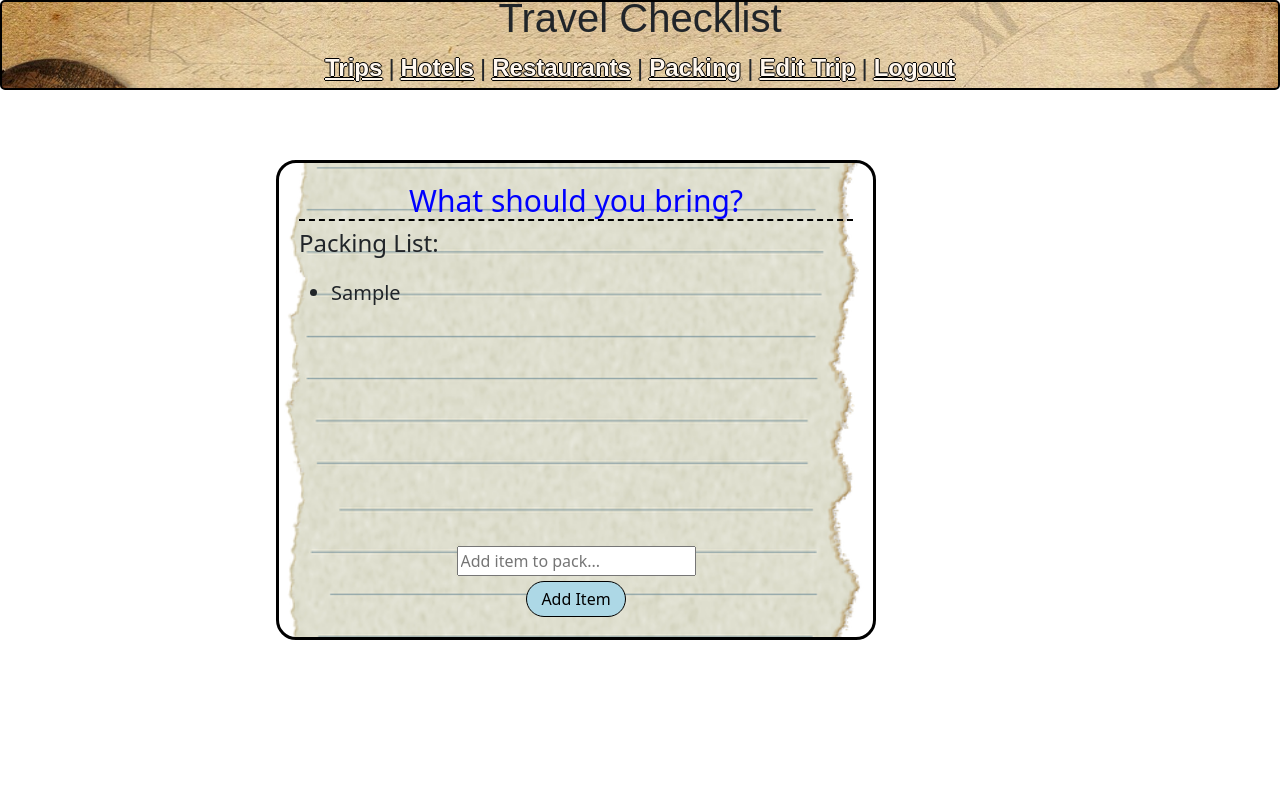
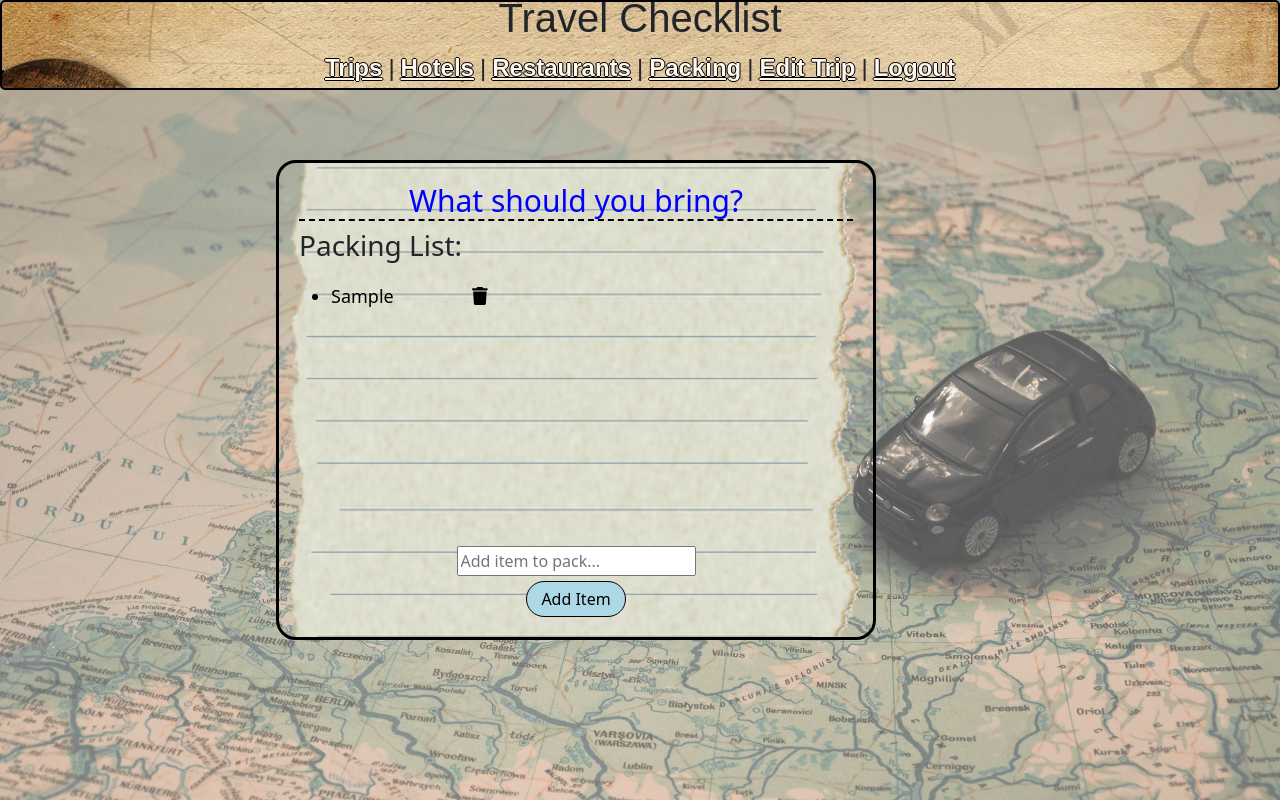
Before and after one commit to devbelle/Project-3, a React (Vite) app in the folder Adventure Awaits/client/: page /packing in a window 1280 px wide. Both pictures are taken after typing "Sample" into the empty fields and a click on the button "Add Item". Built offline with nearby package versions, Linux system fonts and the light colour scheme.

Commit message:
packing styling done

```diff
--- a/Adventure Awaits/client/package.json
+++ b/Adventure Awaits/client/package.json
@@ -11,6 +11,8 @@
   },
   "dependencies": {
     "@apollo/client": "^3.10.1",
+    "@fortawesome/free-solid-svg-icons": "^6.5.2",
+    "@fortawesome/react-fontawesome": "^0.2.0",
     "bootstrap": "^5.3.3",
     "graphql": "^16.8.1",
     "jwt-decode": "^4.0.0",
--- a/Adventure Awaits/client/src/App.css
+++ b/Adventure Awaits/client/src/App.css
@@ -51,3 +51,8 @@ body {
   margin: 0;
   padding: 0;
 }
+
+@keyframes fadeOut {
+  from { opacity: 1; }
+  to { opacity: 0; }
+}
--- a/Adventure Awaits/client/src/pages/LoginPage.jsx
+++ b/Adventure Awaits/client/src/pages/LoginPage.jsx
@@ -83,6 +83,10 @@ const Button = styled.button`
 const Input = styled.input`
   padding: 5px;
   margin: 5px;
+  width: 100%;
+  @media (min-width: 768px) {
+    width: 70%; // Take up half the width of the parent container on larger screens
+  }
 `;
 const Header = styled.h1`
   position: absolute;
--- a/Adventure Awaits/client/src/pages/PackingPage.jsx
+++ b/Adventure Awaits/client/src/pages/PackingPage.jsx
@@ -1,7 +1,9 @@
-
 import styled from "styled-components";
 import { useState } from "react";
 import HeaderPages from "../components/HeaderPages";
+import { FontAwesomeIcon } from "@fortawesome/react-fontawesome";
+import { faTrash } from "@fortawesome/free-solid-svg-icons";
+import { createGlobalStyle } from "styled-components";
 
 const PackingBox = styled.div`
   display: flex;
@@ -52,10 +54,9 @@ const PackingSection = styled.div`
   }
 `;
 
-
 const StyledH3 = styled.h3`
   margin-bottom: 20px;
-  font-size: 24px;
+  font-size: 28px;
 `;
 
 const PackingForm = styled.form`
@@ -88,7 +89,19 @@ const PackingButton = styled.button`
     width: 60px; // Further reduce width on very small screens
   }
 `;
-
+const GlobalStyle = createGlobalStyle`
+body {
+  background: linear-gradient(rgba(255, 255, 255, 0.3), rgba(255, 255, 255, 0.3)), url('/images/car.jpg');
+  background-repeat: no-repeat;
+  background-size: cover;
+}
+@media (max-width: 1024px) {
+  body {
+    background-size: cover;
+    background-position: top center;
+  }
+}
+`;
 const PackingPage = () => {
   const [packingEl, setPackingEl] = useState([]);
   const [inputValue, setInputValue] = useState("");
@@ -100,7 +113,21 @@ const PackingPage = () => {
     }
   };
 
+  const [deleting, setDeleting] = useState({});
+  const [spinning, setSpinning] = useState({});
+
+  const handleDelete = (index) => {
+    setSpinning({ ...spinning, [index]: true }); // Set the trashcan as spinning
+
+    setTimeout(() => {
+      setPackingEl(packingEl.filter((_, i) => i !== index));
+      setSpinning({ ...spinning, [index]: false }); // Reset the trashcan as not spinning
+    }, 500);
+  };
+
   return (
+    <>
+      <GlobalStyle />
       <PackingBox>
         <HeaderPages
           title="Travel Checklist"
@@ -111,32 +138,72 @@ const PackingPage = () => {
           imgSrc="/images/globe.jpg"
         />
         <PackingSection>
-        <StyledH2>What should you bring?</StyledH2>
+          <StyledH2>What should you bring? </StyledH2>
           <StyledH3>Packing List:</StyledH3>
-        <ul style={{ marginTop: "0%", fontSize: "20px" }}>
+          <ul
+            style={{
+              marginTop: "0%",
+              fontSize: "18px",
+              color: "black",
+            }}
+          >
             {packingEl.map((packingEl, index) => (
-            <li key={index}>{packingEl}</li>
+              <li key={index}>
+                <div
+                  style={{
+                    display: "flex",
+                    alignItems: "center",
+                    justifyContent: "space-between",
+                    animation: deleting[index] ? "fadeOut 0.5s forwards" : "", // Apply the animation based on the state
+                  }}
+                >
+                  <span style={{ flex: 1, width: "40%" }}>{packingEl}</span>
+                  <FontAwesomeIcon
+                    icon={faTrash}
+                    className="trashcan"
+                    onClick={() => handleDelete(index)}
+                    spin={spinning[index]} // Make the trashcan spin based on the state
+                    style={{ marginRight: "70%" }}
+                  />
+                </div>
+              </li>
             ))}
           </ul>
         </PackingSection>
-      <PackingSection style={{ position: 'relative', marginTop: 'auto', display: "flex", flexDirection: "column", alignItems: "center" }}>
-  <PackingForm style={{ position: 'absolute', bottom: '0', marginTop: '80px', display: "flex", flexDirection: "column", alignItems: "center", justifyContent: "center" }}>
+        <PackingSection
+          style={{
+            position: "relative",
+            marginTop: "auto",
+            display: "flex",
+            flexDirection: "column",
+            alignItems: "center",
+          }}
+        >
+          <PackingForm
+            style={{
+              position: "absolute",
+              bottom: "0",
+              marginTop: "80px",
+              display: "flex",
+              flexDirection: "column",
+              alignItems: "center",
+              justifyContent: "center",
+            }}
+          >
             <input
               type="text"
               value={inputValue}
               placeholder="Add item to pack..."
               onChange={(e) => setInputValue(e.target.value)}
-            style={{ marginBottom: '5px' }}
+              style={{ marginBottom: "5px" }}
             />
-          <PackingButton
-            type="submit"
-            onClick={addPackingEl}
-          >
+            <PackingButton type="submit" onClick={addPackingEl}>
               Add Item
             </PackingButton>
           </PackingForm>
         </PackingSection>
       </PackingBox>
+    </>
   );
 };
 
```
Also changed, not shown: Adventure Awaits/client/public/images/car.jpg (added), 1 other file (tests, documents, lock files or other folders). Lines whose indentation alone changed are shown as unchanged.
